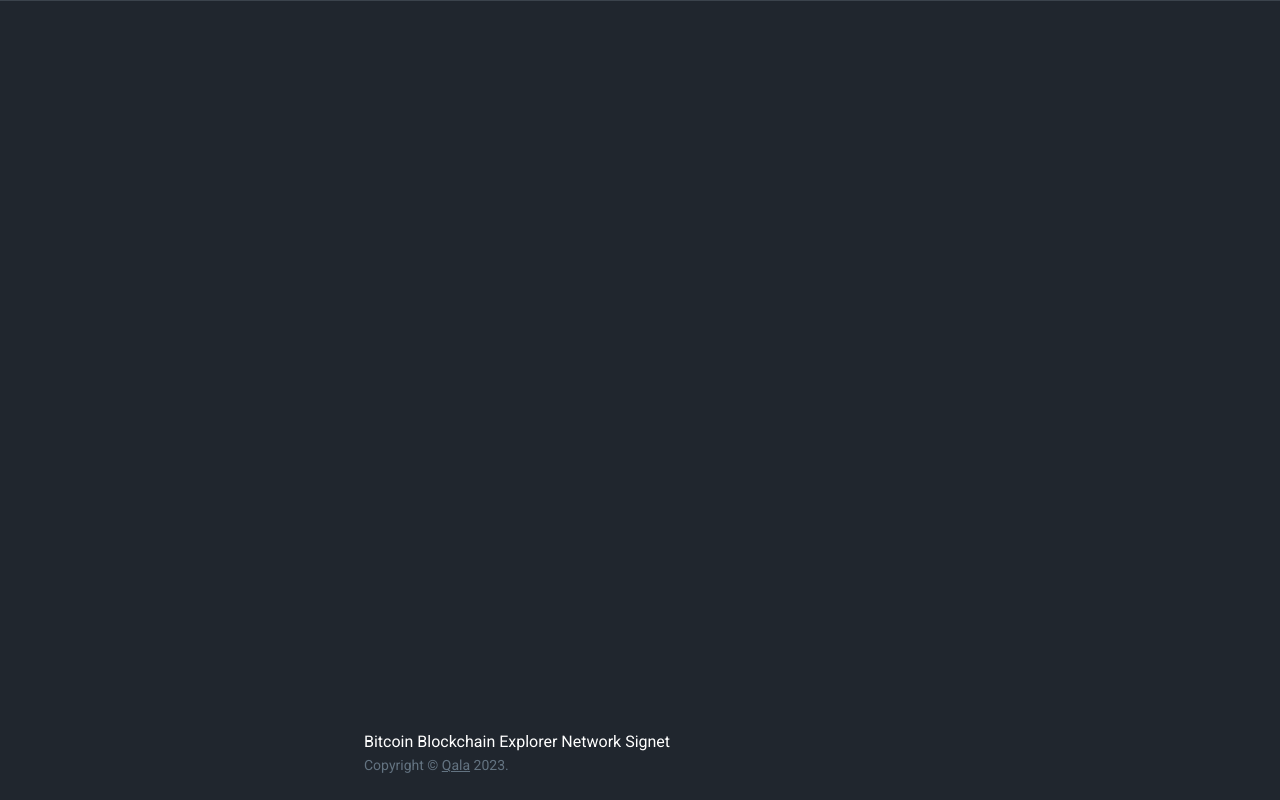
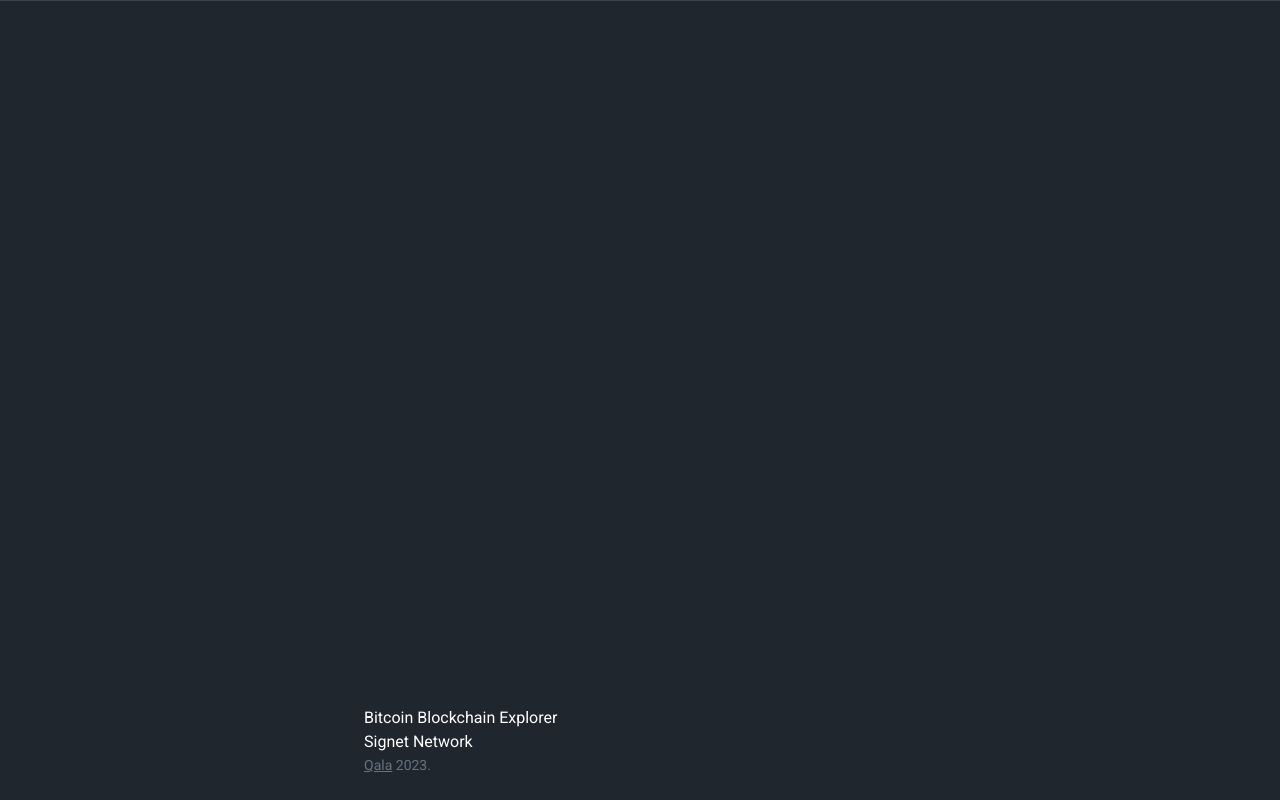
Before and after one commit to ismaelsadeeq/block-explorer, a React (Create React App) app in the folder client/: page / in a window 1280 px wide. Shown: the part 252-1052 px from the top of the page. Built offline with nearby package versions, Linux system fonts and the light colour scheme.

Commit message:
break the line between network and project name

```diff
--- a/client/src/Layout/Footer.tsx
+++ b/client/src/Layout/Footer.tsx
@@ -9,7 +9,6 @@ import { Divider } from '@mui/material';
 function Copyright() {
   return (
     <Typography variant="body2" color="text.secondary">
-      {'Copyright © '}
       <Link color="inherit" href="https://qala.dev/">
         Qala
       </Link>{' '}
@@ -40,8 +39,10 @@ export default function Footer() {
         <Container maxWidth="sm">
           <Typography variant="body1">
             Bitcoin Blockchain Explorer
-            Network Signet
 
+          </Typography>
+          <Typography variant="body1">
+            Signet Network
           </Typography>
           <Copyright />
         </Container>
```
